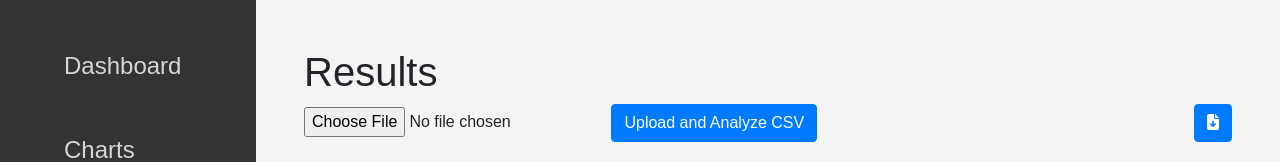
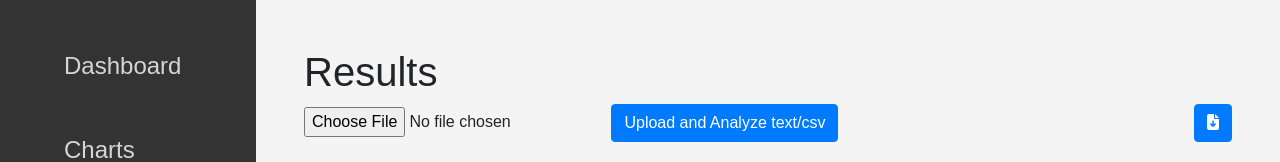
Before and after one commit to rlee46/ISSP-PlaceSpeak-AI, a Django app: page / in a window 1280 px wide. Shown: the part 80-242 px from the top of the page. Run offline with Django 3.2, Linux system fonts and the light colour scheme; some libraries are stand-ins or nearby versions.

Commit message:
changed upload button name

```diff
--- a/placespeakISSP/csvimport/templates/report.html
+++ b/placespeakISSP/csvimport/templates/report.html
@@ -43,7 +43,7 @@
           {% csrf_token %}
             <div>
                 <input type="file" name="csv_file" required />
-                <button type="submit" class="btn btn-primary">Upload and Analyze CSV</button>
+                <button type="submit" class="btn btn-primary">Upload and Analyze text/csv</button>
 
                 <a href="{% url 'download_data' %}" class="btn btn-primary float-end" id="download-btn">
                     <i class="fa-solid fa-file-arrow-down"></i>
```
Also changed, not shown: placespeakISSP/db.sqlite3, 10 other files.
